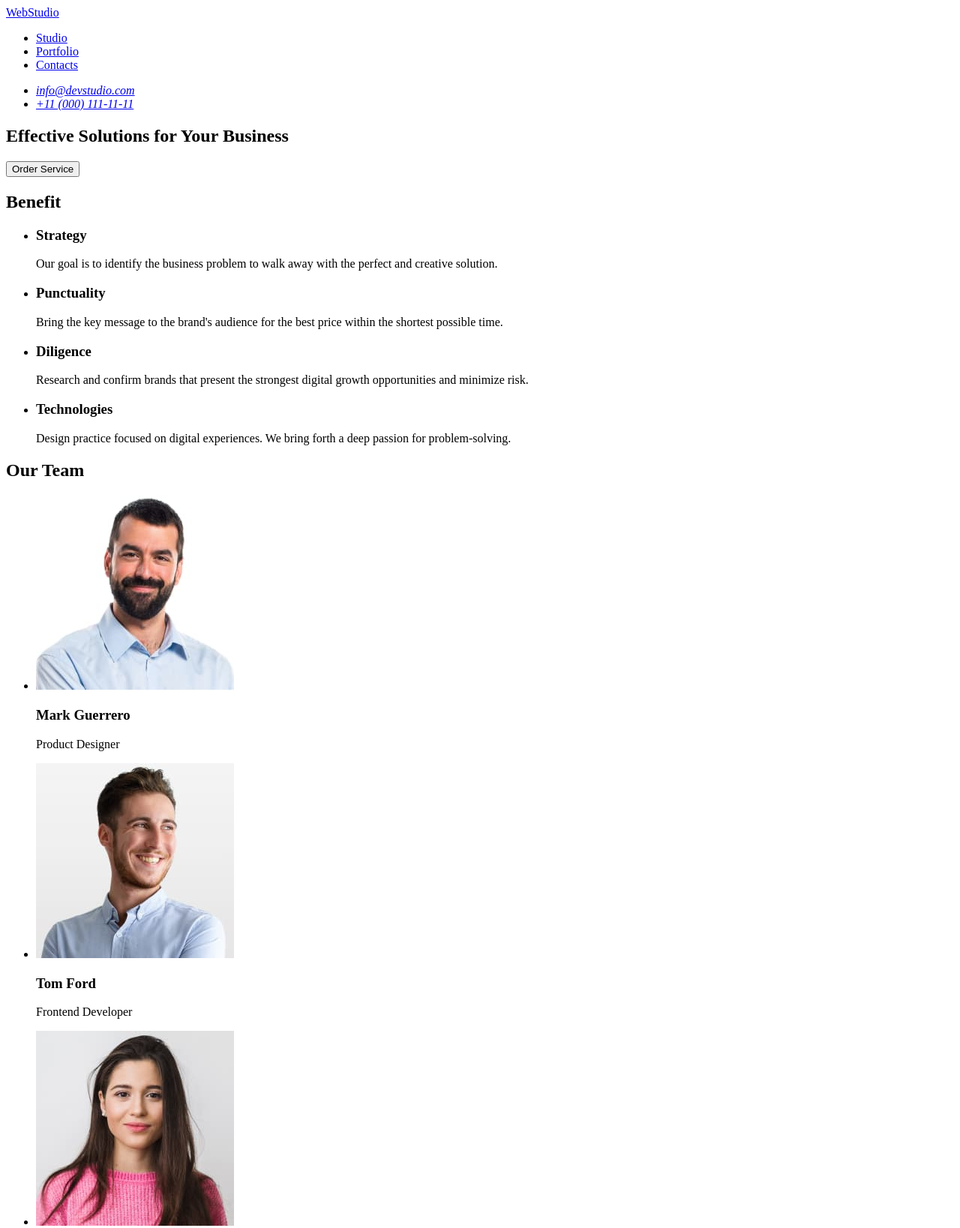
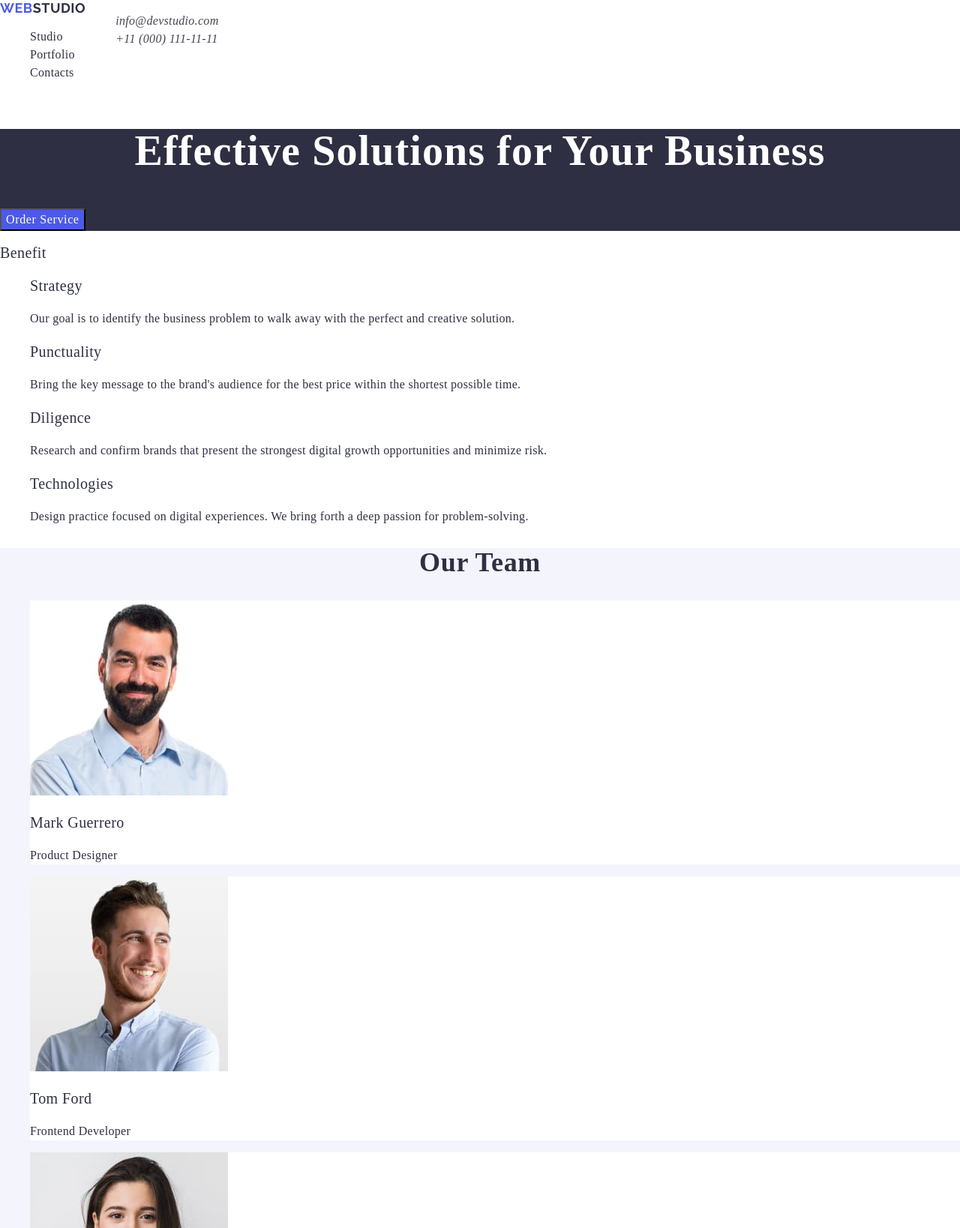
Before and after one commit to Pantera1208/goit-markup-hw-02, a plain HTML site: page index.html in a window 1280 px wide. Shown: the top 1638 px of the page at 75% size. Drawn offline with nearby package versions, Linux system fonts and the light colour scheme.

Commit message:
update index.html

```diff
--- a/css/styles.css
+++ b/css/styles.css
@@ -0,0 +1,175 @@
+body{
+font-family: Roboto sans-serif;
+color: #2E2F42;
+background-color: #fff;
+}
+
+a{
+    text-decoration: none;
+}
+
+ul{
+    list-style-type: none;
+}
+
+header{
+    display: inline-flex;
+}
+
+.logo{
+    color: #4d5ae5;
+  font-family: "Raleway", sans-serif;
+  font-weight: 700;
+  font-size: 18px;
+  line-height: 1.17;
+  letter-spacing: 0.03em;
+  text-transform: uppercase;
+}
+
+.logo-studio{
+    color: #2e2f42;
+}
+
+.header-nav-link{
+    color: #2e2f42;
+    font-size: 16px;
+    font-weight: 500;
+    line-height: 1.5;
+    letter-spacing: 0.02em;
+}
+
+.header-nav-link:hover,
+.header-nav-link:focus{
+    color: #404bbf;
+}
+
+.address-link{
+    color: #434455;
+  font-size: 16px;
+  font-weight: 400;
+  line-height: 1.5;
+  letter-spacing: 0.02em;
+}
+
+.address-link:hover,
+.header-nav-link:focus{
+    color: #404bbf;
+}
+
+.hero{
+    background: #2E2F42;
+}
+
+.hero-title{
+    color: #fff;
+  text-align: center;
+  font-size: 56px;
+  font-weight: 700;
+  line-height: 1.07;
+  letter-spacing: 0.02em;
+}
+
+.hero-btn{
+    background: #4d5ae5;
+  color: #fff;
+  font-size: 16px;
+  font-weight: 500;
+  line-height: 1.5;
+  letter-spacing: 0.04em;
+  cursor: pointer;
+}
+
+.hero-btn:hover,
+.hero-btn:focus{
+    background: #404bbf;
+}
+
+.benefit-title{
+    color: #2e2f42;
+    font-size: 20px;
+    font-weight: 500;
+    line-height: 1.2;
+    letter-spacing: 0.02em;
+}
+
+
+.benefit-text{
+font-size: 16px;
+font-weight: 400;
+line-height: 1.5;
+letter-spacing: 0.02em;
+}
+
+.team-section{
+    background: #f4f4fd;
+}
+
+.our-team-title{
+    color: #2e2f42;
+  text-align: center;
+  font-size: 36px;
+  font-weight: 700;
+  line-height: 1.11;
+  letter-spacing: 0.02em;
+  text-transform: capitalize;
+}
+
+.our-team-list-title{
+    color: #2e2f42;
+  font-size: 20px;
+  font-weight: 500;
+  line-height: 1.2;
+  letter-spacing: 0.02em;
+}
+
+.our-team-list-text{
+    font-size: 16px;
+  font-weight: 400;
+  line-height: 1.5;
+  letter-spacing: 0.02em;
+}
+
+.our-team-list-item{
+    background: #fff;
+}
+
+.title-portfolio{
+    color: #2e2f42;
+  text-align: center;
+  font-size: 36px;
+  font-weight: 700;
+  line-height: 1.11;
+  letter-spacing: 0.02em;
+  text-transform: capitalize;
+}
+
+.portfolio-card-title{
+    color: #2e2f42;
+    font-size: 20px;
+    font-weight: 500;
+    line-height: 1.2;
+    letter-spacing: 0.4px;
+}
+
+.portfolio-card-text{
+    font-size: 16px;
+  font-weight: 400;
+  line-height: 1.5;
+  letter-spacing: 0.02em;
+}
+
+.footer-section {
+    background: #2e2f42;
+  }
+
+  .footer-text {
+    color: #f4f4fd;
+    font-size: 16px;
+    font-weight: 400;
+    line-height: 1.5;
+    letter-spacing: 0.02em;
+  }
+
+  .logo-studio-footer {
+    color: #f4f4fd;
+  }
--- a/index.html
+++ b/index.html
@@ -1,101 +1,155 @@
 <!DOCTYPE html>
 <html lang="en">
 <head>
-    <meta charset="UTF-8">
-    <meta name="viewport" content="width=device-width, initial-scale=1.0">
+    <meta charset="UTF-8"/>
+    <meta name="viewport" content="width=device-width, initial-scale=1.0"/>
+    <link rel="preconnect"
+     href="https://fonts.googleapis.com"/>
+    <link rel="preconnect"
+     href="https://fonts.gstatic.com"
+     crossorigin/>
+    <link href="https://fonts.googleapis.com/css2?family=Raleway:wght@700&family=Roboto:wght@400;500;700&display=swap"
+    rel="stylesheet"/>
+    <link rel="stylesheet" href="https://cdnjs.cloudflare.com/ajax/libs/modern-normalize/2.0.0/modern-normalize.min.css"
+integrity="sha512-4xo8blKMVCiXpTaLzQSLSw3KFOVPWhm/TRtuPVc4WG6kUgjH6J03IBuG7JZPkcWMxJ5huwaBpOpnwYElP/m6wg=="
+crossorigin="anonymous"
+referrerpolicy="no-referrer" />
+<link rel="stylesheet" href="./css/styles.css"/>
     <title>WebStudio</title>
 </head>
 <body>
-    <header>
-        <nav>
-            <a href="./index.html">WebStudio</a>
-            <ul>
-                <li><a href="./index.html">Studio</a></li>
-                <li><a href="./index.html">Portfolio</a></li>
-                <li><a href="./index.html">Contacts</a></li>
+    <header class="page-header">
+        <nav class="page-navigation">
+            <a class="logo" href="./index.html">Web<span class="logo-studio">Studio</span></a>
+            <ul class="link-list">
+                <li class="link-nav">
+                    <a class="header-nav-link" href="./index.html">Studio</a></li>
+                <li class="link-nav">
+                    <a class="header-nav-link" href="">Portfolio</a></li>
+                <li class="link-nav">
+                    <a class="header-nav-link" href="">Contacts</a></li>
             </ul>
         </nav>
-        <address>
-            <ul>
-                <li><a href="mailto:info@devstudio.com">info@devstudio.com</a></li>
-                <li><a href="tel:+110001111111">+11 (000) 111-11-11</a></li>
+        <address class="page-contacts">
+            <ul class="contacts-list">
+                <li class="link-contacts">
+                    <a class="address-link" href="mailto:info@devstudio.com">info@devstudio.com</a></li>
+                <li class="link-contacts">
+                    <a class="address-link" href="tel:+110001111111">+11 (000) 111-11-11</a></li>
             </ul>
         </address>
     </header>
     <main>
         <!--Section1-->
-        <section>
-            <h1>Effective Solutions for Your Business</h1>
-            <button type="button">Order Service</button>
+        <section class="hero">
+            <h1 class="hero-title">Effective Solutions for Your Business</h1>
+            <button class="hero-btn" type="button">Order Service</button>
         </section>
         <!--Section2-->
-        <section>
-            <h2>Benefit</h2>
-            <ul>
-                <li>
-                    <h3>Strategy</h3>
-                    <p>Our goal is to identify the business
+        <section class="benefit-section">
+            <h2 class="benefit-title">Benefit</h2>
+            <ul class="benefit-list">
+                <li class="benefit-item">
+                    <h3 class="benefit-title">Strategy</h3>
+                    <p class="benefit-text">Our goal is to identify the business
                         problem to walk away with the perfect and creative solution. </p>
                 </li>
-                <li>
-                    <h3>Punctuality</h3>
-                    <p>Bring the key message to the brand's audience for the best price within the shortest possible time.</p>
+                <li class="benefit-item">
+                    <h3 class="benefit-title">Punctuality</h3>
+                    <p class="benefit-text">Bring the key message to the brand's audience for the best price within the shortest possible time.</p>
                 </li>
-                <li>
-                    <h3>Diligence</h3>
-                    <p>Research and confirm brands that present the strongest digital growth opportunities and minimize risk.</p>
+                <li class="benefit-item">
+                    <h3 class="benefit-title">Diligence</h3>
+                    <p class="benefit-text">Research and confirm brands that present the strongest digital growth opportunities and minimize risk.</p>
                 </li>
-                <li>
-                    <h3>Technologies</h3>
-                    <p>Design practice focused on digital experiences. We bring forth a deep passion for problem-solving.</p>
+                <li class="benefit-item">
+                    <h3 class="benefit-title">Technologies</h3>
+                    <p class="benefit-text">Design practice focused on digital experiences. We bring forth a deep passion for problem-solving.</p>
                 </li>
             </ul>
         </section>
         <!--Section3-->
-        <section>
-            <h2>Our Team</h2>
-            <ul>
-                <li>
+        <section class="team-section">
+            <h2 class="our-team-title">Our Team</h2>
+            <ul class="our-team-list">
+                <li class="our-team-list-item">
                     <img src="./images/img.jpg"
                     alt="Mark Guerrero"
                     width="264"
                     height="260"/>
-                    <h3>Mark Guerrero</h3>
-                    <p>Product Designer</p>
+                    <h3 class="our-team-list-title">Mark Guerrero</h3>
+                    <p class="our-team-list-text">Product Designer</p>
                 </li>
-                <li>
+                <li class="our-team-list-item">
                     <img src="./images/img2.jpg"
                      alt="Tom Ford"
                      width="264"
                      height="260"/>
-                    <h3>Tom Ford</h3>
-                    <p>Frontend Developer</p>
+                    <h3 class="our-team-list-title">Tom Ford</h3>
+                    <p class="our-team-list-text">Frontend Developer</p>
                 </li>
-                <li>
+                <li class="our-team-list-item">
                     <img src="./images/img3.jpg"
                     alt="Camila Garcia"
                     width="264"
                     height="260"/>
-                    <h3>Camila Garcia</h3>
-                    <p>Marketing</p>
+                    <h3 class="our-team-list-title">Camila Garcia</h3>
+                    <p class="our-team-list-text">Marketing</p>
                 </li>
-                <li>
+                <li class="our-team-list-item">
                     <img src="./images/img4.jpg"
                     alt="Daniel Wilson"
                     width="264"
                     height="260"/>
-                    <h3>Daniel Wilson</h3>
-                    <p>UI Designer</p>
+                    <h3 class="our-team-list-title">Daniel Wilson</h3>
+                    <p class="our-team-list-text">UI Designer</p>
                 </li>
             </ul>
         </section>
+<!--Section4-->
+<section class="our-portfolio">
+    <h2 class="title-portfolio">Our Portfolio</h2>
+<ul>
+    <li>
+        <img src="./images/img5.jpg" alt="Photo of banking apps" width="360" height="300"/>
+        <h3 class="portfolio-card">Banking App</h3>
+        <p class="portfolio-card-text">App</p>
+    </li>
+    <li>
+        <img src="./images/img6.jpg" alt="Photo of non-cash settlement" width="360" height="300"/>
+        <h3 class="portfolio-card-title">Cashless Payment</h3>
+        <p class="portfolio-card-text">Marketing</p>
+    </li>
+    <li>
+        <img src="./images/img7.jpg" alt="Photo of applications for meditation" width="360" height="300"/>
+        <h3 class="portfolio-card-title">Meditation App</h3>
+        <p class="portfolio-card-text">App</p>
+    </li>
+    <li>
+        <img src="./images/img8.jpg" alt="Photo of the taxi service" width="360" height="300"/>
+        <h3 class="portfolio-card-title">Taxi Service</h3>
+        <p class="portfolio-card-text">Marketing</p>
+    </li>
+    <li>
+        <img src="./images/img9.jpg" alt="Photo of screen illustrations" width="360" height="300"/>
+        <h3 class="portfolio-card-title">Screen Illustrations</h3>
+        <p class="portfolio-card-text">Design</p>
+    </li>
+    <li>
+        <img src="./images/img10.jpg" alt="Photo of online courses" width="360" height="300"/>
+        <h3 class="portfolio-card-title">Online Courses</h3>
+        <p class="portfolio-card-text">Marketing</p>
+    </li>
+</ul>
+</section>
     </main>
-    <footer>
-        <a href="./index.html">WebStudio</a>
-      <p>
+    <footer class="footer-section">
+        <a class="logo-link" href="./index.html">Web<span class="logo-studio-footer">Studio</span></a>
+      <p class="footer-text">
         Increase the flow of customers and sales for your business with digital
         marketing & growth solutions.
       </p>
     </footer>
 </body>
+
 </html>
```
